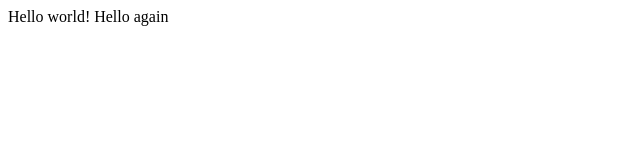
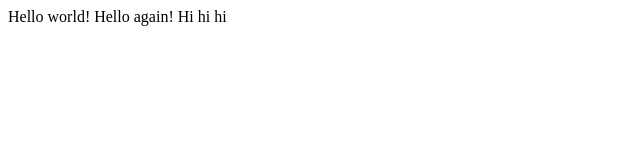
Before and after one commit to PhucThanh/CS50WebStudy, a plain HTML site: page index.html in a window 1280 px wide. Shown: the full height of the page, 0-640 px from the left. Drawn offline with Linux system fonts and the light colour scheme.

Commit message:
Update index.html

```diff
--- a/index.html
+++ b/index.html
@@ -1,6 +1,6 @@
 <html>
     <header><title>This is title</title></header>
     <body>
-        Hello world! Hello again
+        Hello world! Hello again! Hi hi hi
     </body>
 </html>
```
